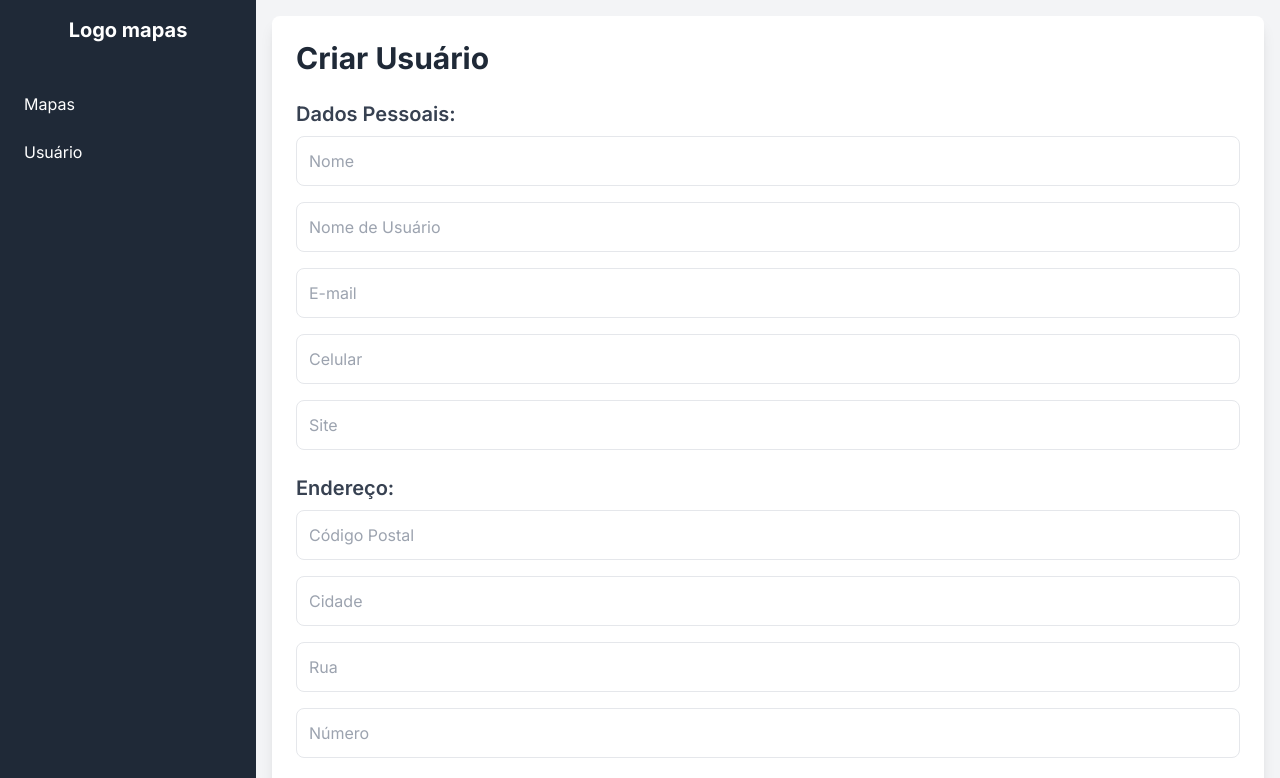
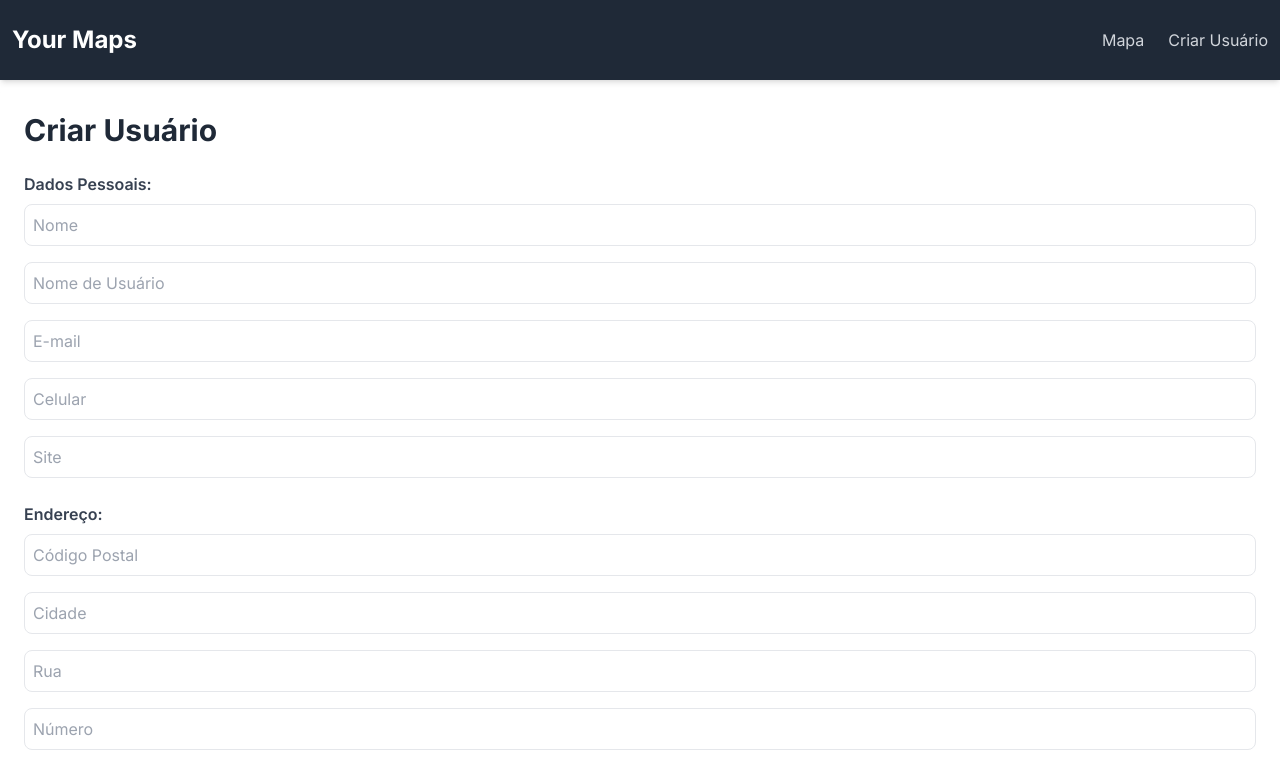
Before and after one commit to jorgelucasalima/yourmaps, a React (Vite) app: page /user in a window 1280 px wide. Shown: the top 778 px of the page. Built offline with nearby package versions, Linux system fonts and the light colour scheme.

Commit message:
novos components

```diff
--- /dev/null
+++ b/src/components/Card.jsx
@@ -0,0 +1,11 @@
+export default function Card({ name, email, city }) {
+  return (
+    <div className="rounded-xl shadow-lg overflow-hidden ">
+      <div className="p-6">
+        <h2 className="text-lg font-bold text-gray-900 mb-2">{name}</h2>
+        <p className="text-gray-700 mb-2"><span className="font-semibold">E-mail:</span> {email}</p>
+        <p className="text-gray-700 mb-2"><span className="font-semibold">Cidade:</span> {city}</p>
+      </div>
+    </div>
+  )
+}
--- /dev/null
+++ b/src/components/Filters.jsx
@@ -0,0 +1,12 @@
+export default function Filters(){
+  return (
+    <div>
+      <h1>Filters</h1>
+
+    </div>
+  )
+}
+
+//filtrar por continente
+// o resultado de users deve mudar de acordo com o filtro
+// o resultado dos pontos no mapa deve mudar tbm
--- a/src/components/Menu.jsx
+++ /dev/null
@@ -1,11 +0,0 @@
-export default function Menu() {
-  return (
-    <div className="menu">
-      <h1>logo</h1>
-      <ul>
-        <a>Mapa</a>
-        <a>Usuário</a>
-      </ul>
-    </div>
-  )
-}
--- /dev/null
+++ b/src/components/Navbar.jsx
@@ -0,0 +1,53 @@
+import { Link } from 'react-router-dom';
+
+export default function Navbar() {
+  return (
+    <nav className="bg-gray-800 shadow-md p-2">
+      <div className="container mx-auto px-1 py-4 flex justify-between items-center">
+        <div className="text-white text-2xl font-bold">Your Maps</div>
+        <div className="hidden md:flex space-x-6">
+          <Link to="/maps" className="text-gray-300 hover:text-white transition duration-300">
+            Mapa
+          </Link>
+          <Link to="/user" className="text-gray-300 hover:text-white transition duration-300">
+            Criar Usuário
+          </Link>
+        </div>
+        <div className="md:hidden">
+          <button
+            className="text-gray-300 focus:outline-none"
+            onClick={() => {
+              const menu = document.getElementById('mobile-menu');
+              menu.classList.toggle('hidden');
+            }}
+          >
+            <svg
+              className="w-6 h-6"
+              fill="none"
+              stroke="currentColor"
+              viewBox="0 0 24 24"
+              xmlns="http://www.w3.org/2000/svg"
+            >
+              <path
+                strokeLinecap="round"
+                strokeLinejoin="round"
+                strokeWidth="2"
+                d="M4 6h16M4 12h16m-7 6h7"
+              />
+            </svg>
+          </button>
+        </div>
+      </div>
+      <div id="mobile-menu" className="md:hidden hidden">
+        <div className="px-2 pt-2 pb-3 space-y-1 sm:px-3">
+          <Link to="/maps" className="block text-gray-300 hover:text-white transition duration-300">
+            Mapa
+          </Link>
+          <Link to="/user" className="block text-gray-300 hover:text-white transition duration-300">
+            Criar Usuário
+          </Link>
+        </div>
+      </div>
+    </nav>
+  );
+}
--- a/src/error-page.jsx
+++ b/src/error-page.jsx
@@ -1,16 +1,27 @@
-import { useRouteError } from "react-router-dom";
+import { useRouteError, Link } from "react-router-dom";
 
 export default function ErrorPage() {
   const error = useRouteError();
   console.error(error);
 
   return (
-    <div id="error-page">
-      <h1>Oops!</h1>
-      <p>Sorry, an unexpected error has occurred.</p>
-      <p>
-        <i>{error.statusText || error.message}</i>
-      </p>
+    <div className="flex flex-col items-center justify-center min-h-screen bg-gray-100 p-6">
+      <div className="bg-white rounded-lg shadow-lg p-8 max-w-md w-full text-center">
+        <h1 className="text-4xl font-bold mb-4">Oops!</h1>
+        <p className="text-gray-700 mb-4">Desculpe, ocorreu um erro inesperado.</p>
+        <p className="text-gray-500">
+          <i>{error.statusText || error.message}</i>
+        </p>
+
+        <div className="mt-6">
+          <Link
+            to="/maps"
+            className="bg-blue-500 hover:bg-blue-700 text-white font-bold py-4 px-6 rounded"
+          >
+            Voltar para a página inicial
+          </Link>
+        </div>
+      </div>
     </div>
   );
 }
--- a/src/routes/Root.jsx
+++ b/src/routes/Root.jsx
@@ -1,27 +1,11 @@
 import { Outlet, Link } from "react-router-dom";
+import Header from "../components/Navbar";
 
 export default function Root() {
   return (
-    <div class="flex h-screen bg-gray-100">
-      <aside class="w-64 bg-gray-800 text-white">
-        <div class="p-4 text-center">
-            <h1 class="text-xl font-bold">Logo mapas</h1>
-        </div>
-        <nav class="mt-4 p-2">
-            <ul class="space-y-2">
-                <li class="px-4 py-2 hover:bg-gray-700 rounded">
-                  <Link to="/maps">Mapas</Link>
-                </li>
-                <li class="px-4 py-2 hover:bg-gray-700 rounded">
-                  <Link to="/user">Usuário</Link>
-                </li>
-            </ul>
-        </nav>
-      </aside>
-
-      <main class="flex-1 p-4">
-          <Outlet />
+      <main class="flex flex-col">
+        <Header/>
+        <Outlet />
       </main>
-    </div>
   );
 }
--- a/src/routes/User.jsx
+++ b/src/routes/User.jsx
@@ -6,7 +6,7 @@ const validationSchema = Yup.object({
   name: Yup.string().required('Nome é obrigatório'),
   username: Yup.string().required('Nome de Usuário é obrigatório'),
   email: Yup.string().email('E-mail inválido').required('E-mail é obrigatório'),
-  phone: Yup.string().required('Celular é obrigatório'),
+  phone: Yup.number().required('Celular é obrigatório'),
   website: Yup.string().url('Site inválido').required('Site é obrigatório'),
   postalCode: Yup.string().required('Código Postal é obrigatório'),
   city: Yup.string().required('Cidade é obrigatória'),
@@ -38,17 +38,17 @@ export default function User() {
 
 
   return (
-<div className="mx-auto p-6 bg-white rounded-lg shadow-lg">
+    <div className="mx-auto p-6 m-2 bg-white rounded-lg shadow-lg">
       <h2 className="text-3xl font-bold mb-6 text-gray-800">Criar Usuário</h2>
       <form onSubmit={formik.handleSubmit} className="space-y-6">
         <div>
-          <p className="text-xl font-semibold mb-2 text-gray-700">Dados Pessoais:</p>
+          <p className="text-md font-semibold mb-2 text-gray-700">Dados Pessoais:</p>
           <div className="space-y-4">
             <input
               type="text"
               name="name"
               placeholder="Nome"
-              className="w-full p-3 border rounded-lg"
+              className="w-full p-2 border rounded-lg"
               onChange={formik.handleChange}
               onBlur={formik.handleBlur}
               value={formik.values.name}
@@ -60,7 +60,7 @@ export default function User() {
               type="text"
               name="username"
               placeholder="Nome de Usuário"
-              className="w-full p-3 border rounded-lg"
+              className="w-full p-2 border rounded-lg"
               onChange={formik.handleChange}
               onBlur={formik.handleBlur}
               value={formik.values.username}
@@ -72,7 +72,7 @@ export default function User() {
               type="email"
               name="email"
               placeholder="E-mail"
-              className="w-full p-3 border rounded-lg"
+              className="w-full p-2 border rounded-lg"
               onChange={formik.handleChange}
               onBlur={formik.handleBlur}
               value={formik.values.email}
@@ -84,7 +84,7 @@ export default function User() {
               type="text"
               name="phone"
               placeholder="Celular"
-              className="w-full p-3 border rounded-lg"
+              className="w-full p-2 border rounded-lg"
               onChange={formik.handleChange}
               onBlur={formik.handleBlur}
               value={formik.values.phone}
@@ -96,7 +96,7 @@ export default function User() {
               type="text"
               name="website"
               placeholder="Site"
-              className="w-full p-3 border rounded-lg"
+              className="w-full p-2 border rounded-lg"
               onChange={formik.handleChange}
               onBlur={formik.handleBlur}
               value={formik.values.website}
@@ -107,13 +107,13 @@ export default function User() {
           </div>
         </div>
         <div>
-          <p className="text-xl font-semibold mb-2 text-gray-700">Endereço:</p>
+          <p className="text-md font-semibold mb-2 text-gray-700">Endereço:</p>
           <div className="space-y-4">
             <input
               type="text"
               name="postalCode"
               placeholder="Código Postal"
-              className="w-full p-3 border rounded-lg"
+              className="w-full p-2 border rounded-lg"
               onChange={formik.handleChange}
               onBlur={formik.handleBlur}
               value={formik.values.postalCode}
@@ -125,7 +125,7 @@ export default function User() {
               type="text"
               name="city"
               placeholder="Cidade"
-              className="w-full p-3 border rounded-lg"
+              className="w-full p-2 border rounded-lg"
               onChange={formik.handleChange}
               onBlur={formik.handleBlur}
               value={formik.values.city}
@@ -137,7 +137,7 @@ export default function User() {
               type="text"
               name="street"
               placeholder="Rua"
-              className="w-full p-3 border rounded-lg"
+              className="w-full p-2 border rounded-lg"
               onChange={formik.handleChange}
               onBlur={formik.handleBlur}
               value={formik.values.street}
@@ -149,7 +149,7 @@ export default function User() {
               type="text"
               name="number"
               placeholder="Número"
-              className="w-full p-3 border rounded-lg"
+              className="w-full p-2 border rounded-lg"
               onChange={formik.handleChange}
               onBlur={formik.handleBlur}
               value={formik.values.number}
@@ -160,13 +160,13 @@ export default function User() {
           </div>
         </div>
         <div>
-          <p className="text-xl font-semibold mb-2 text-gray-700">Empresa:</p>
+          <p className="text-md font-semibold mb-2 text-gray-700">Empresa:</p>
           <div className="space-y-4">
             <input
               type="text"
               name="companyName"
               placeholder="Nome da Empresa"
-              className="w-full p-3 border rounded-lg"
+              className="w-full p-2 border rounded-lg"
               onChange={formik.handleChange}
               onBlur={formik.handleBlur}
               value={formik.values.companyName}
@@ -178,7 +178,7 @@ export default function User() {
         </div>
         <button
           type="submit"
-          className="w-full p-3 rounded-lg bg-blue-500 text-white font-semibold hover:bg-blue-600 transition-colors"
+          className="w-full p-2 rounded-lg bg-blue-500 text-white font-semibold hover:bg-blue-600 transition-colors"
         >
           Cadastrar
         </button>
```
Also changed, not shown: src/routes/Maps.jsx (+28 -15 lines).
